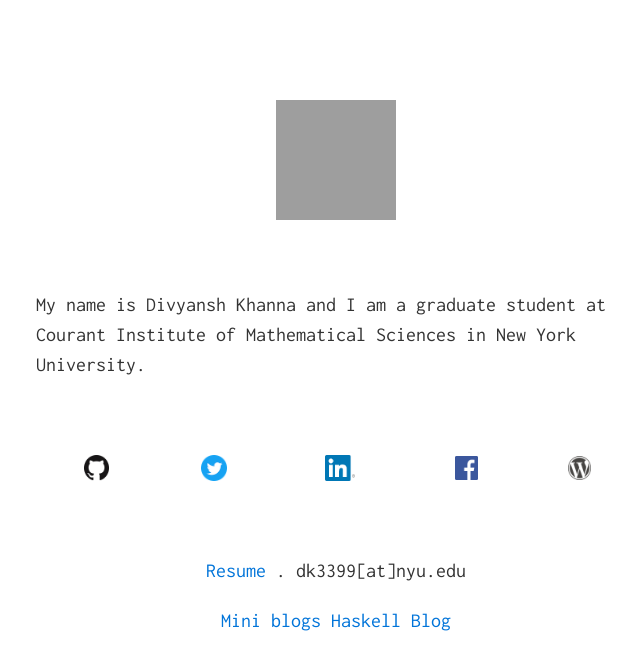
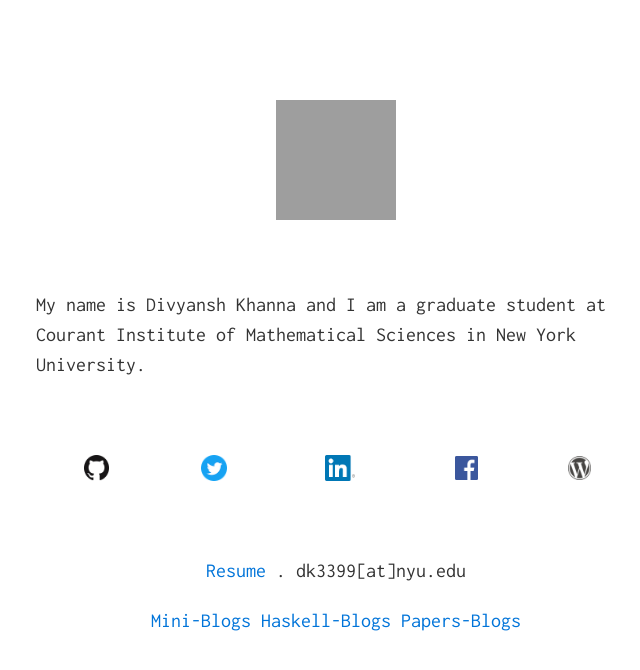
Before and after one commit to divyanshk/divyanshk.github.io, a Jekyll site: the page built from index.md, in a window 1280 px wide. Shown: the top 670 px of the page, without its empty margins (304-944 px from the left). Built offline with Jekyll 4.4.1, drawn with Linux system fonts in a browser that asks for light colours; grey boxes are pictures that could not be loaded.

Commit message:
papers-blog

```diff
--- a/index.md
+++ b/index.md
@@ -17,8 +17,9 @@ My name is Divyansh Khanna and I am a graduate student at Courant Institute of M
 [Resume](Divyansh Khanna Resume.pdf) . dk3399[at]nyu.edu
 {: style="text-align: center;"}
 
-[Mini blogs](https://divyanshk.github.io/Mini-Blogs/)
-[Haskell Blog](https://divyanshk.github.io/Haskell/)
+[Mini-Blogs](https://divyanshk.github.io/Mini-Blogs/)
+[Haskell-Blogs](https://divyanshk.github.io/Haskell/)
+[Papers-Blogs](https://divyanshk.github.io/Papers-Blogs/)
 {: style="text-align: center;"}
 
 
```
